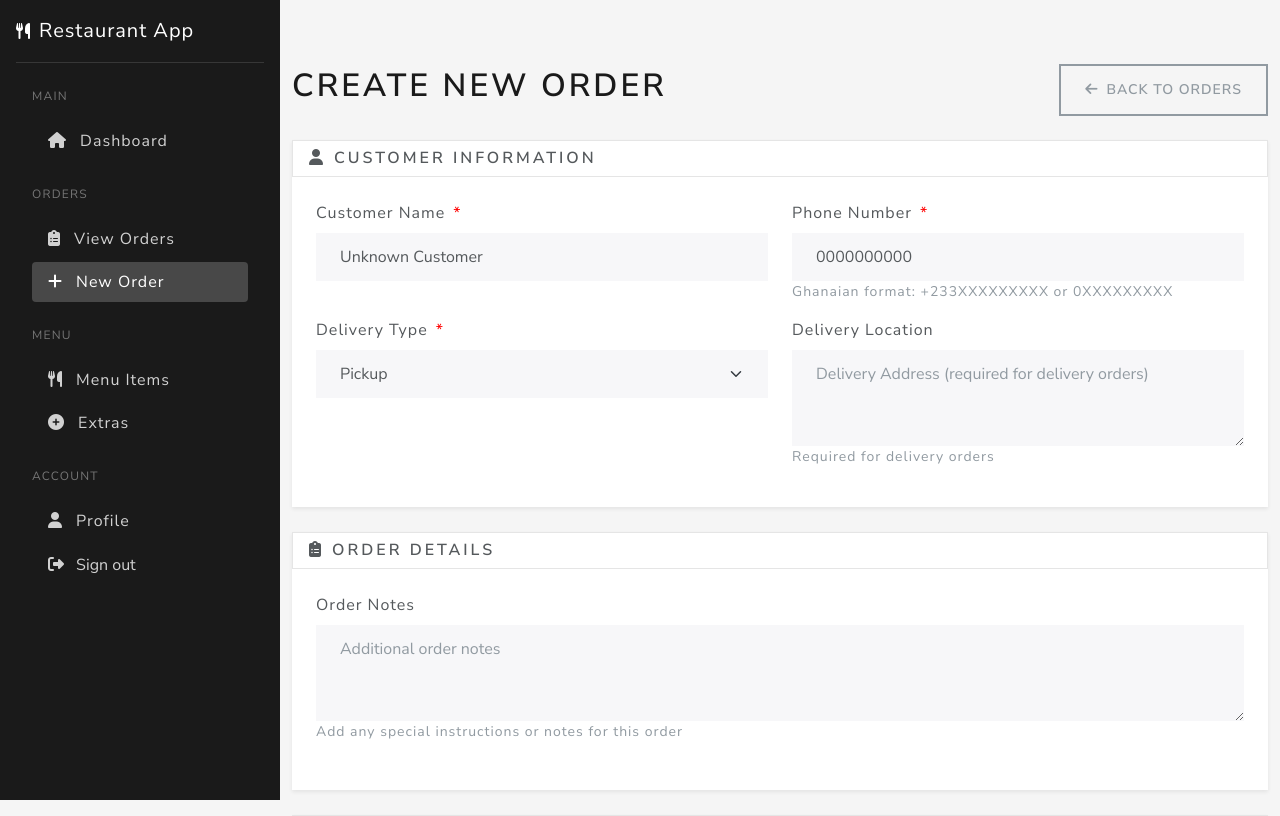
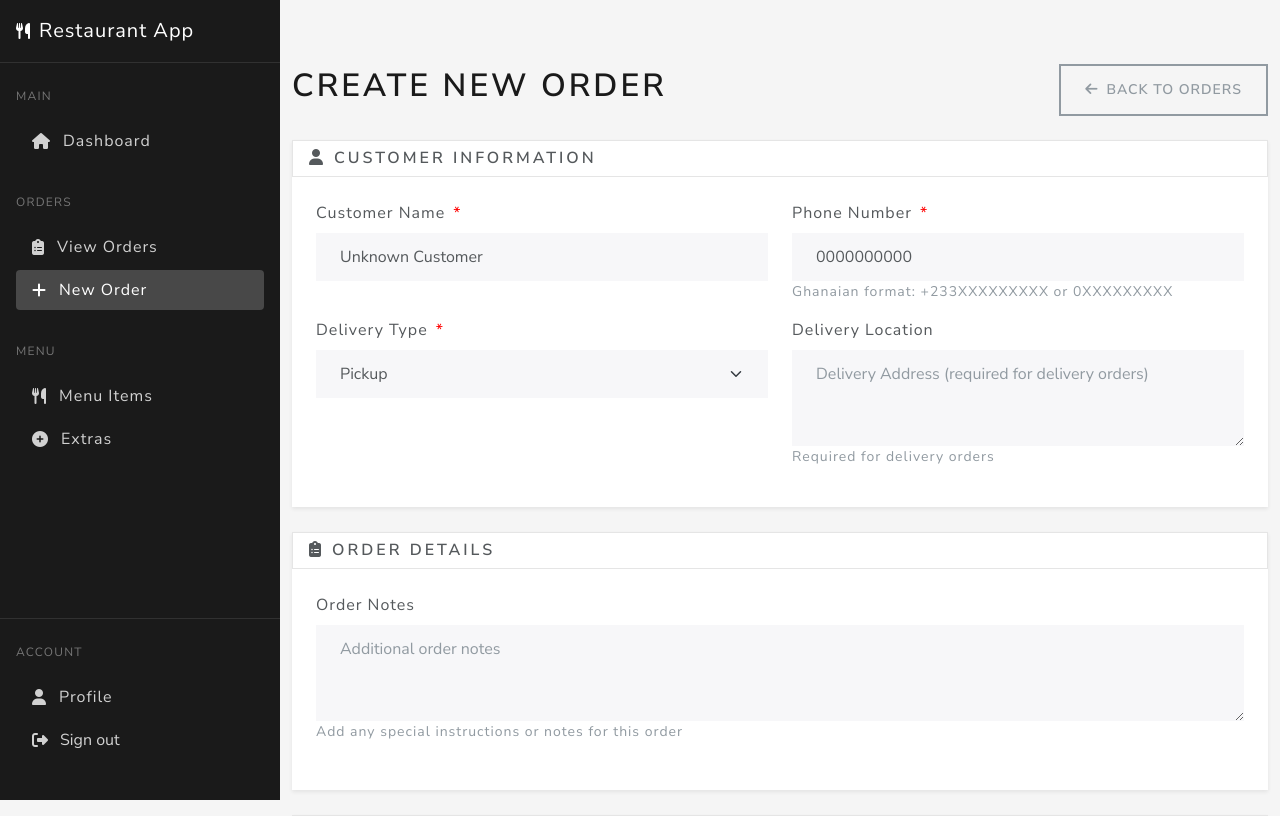
Before and after one commit to ntibreymaximus/adakings_backend, a Django app: page /orders/create/ in a window 1280 px wide. Shown: the top 816 px of the page. Run offline with Django 5.2, Linux system fonts and the light colour scheme; the visitor is signed in with stand-in values (Sample User, id 1); data that the repository does not hold is empty.

Commit message:
fix(ui): Make sidebar scrollable with fixed header/footer
- Add scrollable content area to sidebar
- Fix header and footer positions
- Add custom scrollbar styling
- Improve sidebar layout structure

```diff
--- a/templates/base.html
+++ b/templates/base.html
@@ -9,24 +9,46 @@
     <style>
       :root { --sidebar-width: 280px; }
       body { min-height: 100vh; background-color: #f5f5f5; }
+
       .sidebar {
-        position: fixed; top: 0; left: 0; bottom: 0;
+        position: fixed;
+        top: 0;
+        left: 0;
+        bottom: 0;
         width: var(--sidebar-width);
         background: #1a1a1a;
-        padding: 0;
-        transition: all 0.3s ease;
+        display: flex;
+        flex-direction: column;
         z-index: 1000;
       }
+
+      .sidebar-header {
+        padding: 1rem;
+        border-bottom: 1px solid rgba(255,255,255,0.1);
+      }
+
+      .sidebar-content {
+        flex: 1;
+        overflow-y: auto;
+        padding: 1rem;
+      }
+
+      .sidebar-footer {
+        padding: 1rem;
+        border-top: 1px solid rgba(255,255,255,0.1);
+      }
+
       .main-wrapper {
         margin-left: var(--sidebar-width);
         min-height: 100vh;
         display: flex;
         flex-direction: column;
       }
+
       .nav-section {
-        margin: 1rem 0;
-        padding: 0 1rem;
+        margin-bottom: 1.5rem;
       }
+
       .nav-section-title {
         color: rgba(255,255,255,0.4);
         font-size: 0.75rem;
@@ -35,25 +57,50 @@
         padding: 0.5rem 0;
         margin-bottom: 0.5rem;
       }
+
       .nav-link {
         color: rgba(255,255,255,0.8);
         padding: 0.5rem 1rem;
         margin: 0.2rem 0;
         border-radius: 0.25rem;
         transition: all 0.2s ease;
+        display: flex;
+        align-items: center;
+        gap: 0.75rem;
       }
+
       .nav-link:hover {
         color: #fff;
         background: rgba(255,255,255,0.1);
       }
+
       .nav-link.active {
         color: #fff;
         background: rgba(255,255,255,0.2);
       }
+
       @media (max-width: 768px) {
         .sidebar { transform: translateX(-100%); }
         .sidebar.show { transform: translateX(0); }
         .main-wrapper { margin-left: 0; }
+      }
+
+      /* Custom scrollbar for sidebar */
+      .sidebar-content::-webkit-scrollbar {
+        width: 6px;
+      }
+
+      .sidebar-content::-webkit-scrollbar-track {
+        background: rgba(255,255,255,0.1);
+      }
+
+      .sidebar-content::-webkit-scrollbar-thumb {
+        background: rgba(255,255,255,0.2);
+        border-radius: 3px;
+      }
+
+      .sidebar-content::-webkit-scrollbar-thumb:hover {
+        background: rgba(255,255,255,0.3);
       }
     </style>
     {% block extra_css %}{% endblock %}
@@ -61,19 +108,20 @@
   <body>
     {% if user.is_authenticated %}
     <nav class="sidebar" id="sidebar">
-      <div class="p-3">
-        <a href="/" class="d-flex align-items-center mb-3 mb-md-0 me-md-auto text-white text-decoration-none">
+      <div class="sidebar-header">
+        <a href="/" class="d-flex align-items-center text-white text-decoration-none">
           <i class="fas fa-utensils me-2"></i>
           <span class="fs-4">Restaurant App</span>
         </a>
-        <hr class="text-white-50">
+      </div>
 
+      <div class="sidebar-content">
         <!-- Dashboard Section -->
         <div class="nav-section">
           <div class="nav-section-title">Main</div>
           <a href="{% url "users:dashboard" %}" class="nav-link {% if request.resolver_match.url_name == "dashboard" %}active{% endif %}">
-            <i class="fas fa-home me-2"></i>
-            Dashboard
+            <i class="fas fa-home"></i>
+            <span>Dashboard</span>
           </a>
         </div>
 
@@ -82,12 +130,12 @@
         <div class="nav-section">
           <div class="nav-section-title">Orders</div>
           <a href="{% url "orders:order_list" %}" class="nav-link {% if "orders/list" in request.path %}active{% endif %}">
-            <i class="fas fa-clipboard-list me-2"></i>
-            View Orders
+            <i class="fas fa-clipboard-list"></i>
+            <span>View Orders</span>
           </a>
           <a href="{% url "orders:order_create" %}" class="nav-link {% if "orders/create" in request.path %}active{% endif %}">
-            <i class="fas fa-plus me-2"></i>
-            New Order
+            <i class="fas fa-plus"></i>
+            <span>New Order</span>
           </a>
         </div>
         {% endif %}
@@ -96,12 +144,12 @@
         <div class="nav-section">
           <div class="nav-section-title">Menu</div>
           <a href="{% url "menu:item_list" %}" class="nav-link {% if "menu/items" in request.path %}active{% endif %}">
-            <i class="fas fa-utensils me-2"></i>
-            Menu Items
+            <i class="fas fa-utensils"></i>
+            <span>Menu Items</span>
           </a>
           <a href="{% url "menu:extra_list" %}" class="nav-link {% if "menu/extras" in request.path %}active{% endif %}">
-            <i class="fas fa-plus-circle me-2"></i>
-            Extras
+            <i class="fas fa-plus-circle"></i>
+            <span>Extras</span>
           </a>
         </div>
 
@@ -110,12 +158,12 @@
         <div class="nav-section">
           <div class="nav-section-title">Staff</div>
           <a href="{% url "users:staff_list" %}" class="nav-link {% if "staff/list" in request.path %}active{% endif %}">
-            <i class="fas fa-users me-2"></i>
-            Manage Staff
+            <i class="fas fa-users"></i>
+            <span>Manage Staff</span>
           </a>
           <a href="{% url "users:staff_register" %}" class="nav-link {% if "staff/register" in request.path %}active{% endif %}">
-            <i class="fas fa-user-plus me-2"></i>
-            Add Staff
+            <i class="fas fa-user-plus"></i>
+            <span>Add Staff</span>
           </a>
         </div>
 
@@ -123,32 +171,33 @@
         <div class="nav-section">
           <div class="nav-section-title">System</div>
           <a href="#" class="nav-link">
-            <i class="fas fa-chart-bar me-2"></i>
-            Reports
+            <i class="fas fa-chart-bar"></i>
+            <span>Reports</span>
           </a>
           <a href="#" class="nav-link">
-            <i class="fas fa-cog me-2"></i>
-            Settings
+            <i class="fas fa-cog"></i>
+            <span>Settings</span>
           </a>
           <a href="{% url "admin:index" %}" class="nav-link">
-            <i class="fas fa-tools me-2"></i>
-            Django Admin
+            <i class="fas fa-tools"></i>
+            <span>Django Admin</span>
           </a>
         </div>
         {% endif %}
+      </div>
 
-        <!-- User Section -->
-        <div class="nav-section mt-auto">
+      <div class="sidebar-footer">
+        <div class="nav-section">
           <div class="nav-section-title">Account</div>
           <a href="{% url "users:profile" %}" class="nav-link">
-            <i class="fas fa-user me-2"></i>
-            Profile
+            <i class="fas fa-user"></i>
+            <span>Profile</span>
           </a>
           <form method="post" action="{% url "users:logout" %}" class="m-0">
             {% csrf_token %}
             <button type="submit" class="nav-link border-0 bg-transparent w-100 text-start">
-              <i class="fas fa-sign-out-alt me-2"></i>
-              Sign out
+              <i class="fas fa-sign-out-alt"></i>
+              <span>Sign out</span>
             </button>
           </form>
         </div>
```
